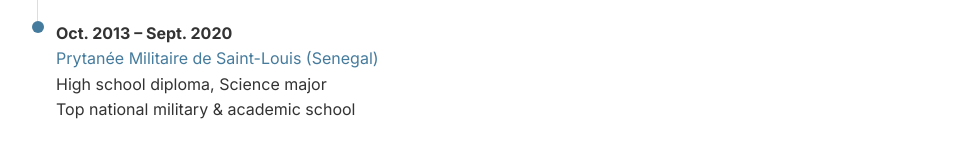
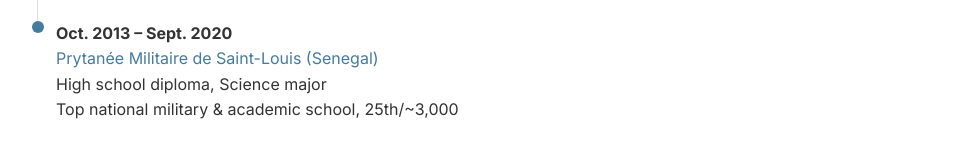
Before and after one commit to talladiagne/talladiagne.github.io, a plain HTML site: page index.html in a window 1280 px wide. Shown: the part 1597-1750 px from the top of the page, without its empty margins (158-1121 px from the left). Drawn offline with Linux system fonts and the light colour scheme.

Commit message:
Update index.html

```diff
--- a/index.html
+++ b/index.html
@@ -453,9 +453,9 @@
                   data-fr="Baccalauréat, série Scientifique">
               High school diploma, Science major
             </span><br />
-            <span data-en="Top national military & academic school"
-                  data-fr="École militaire et académique nationale d'excellence">
-              Top national military & academic school
+            <span data-en="Top national military & academic school, 25th/~3,000"
+                  data-fr="École militaire et académique nationale d'excellence, 25e/~3.000">
+              Top national military & academic school, 25th/~3,000
             </span>
           </div>
         </div>
```
